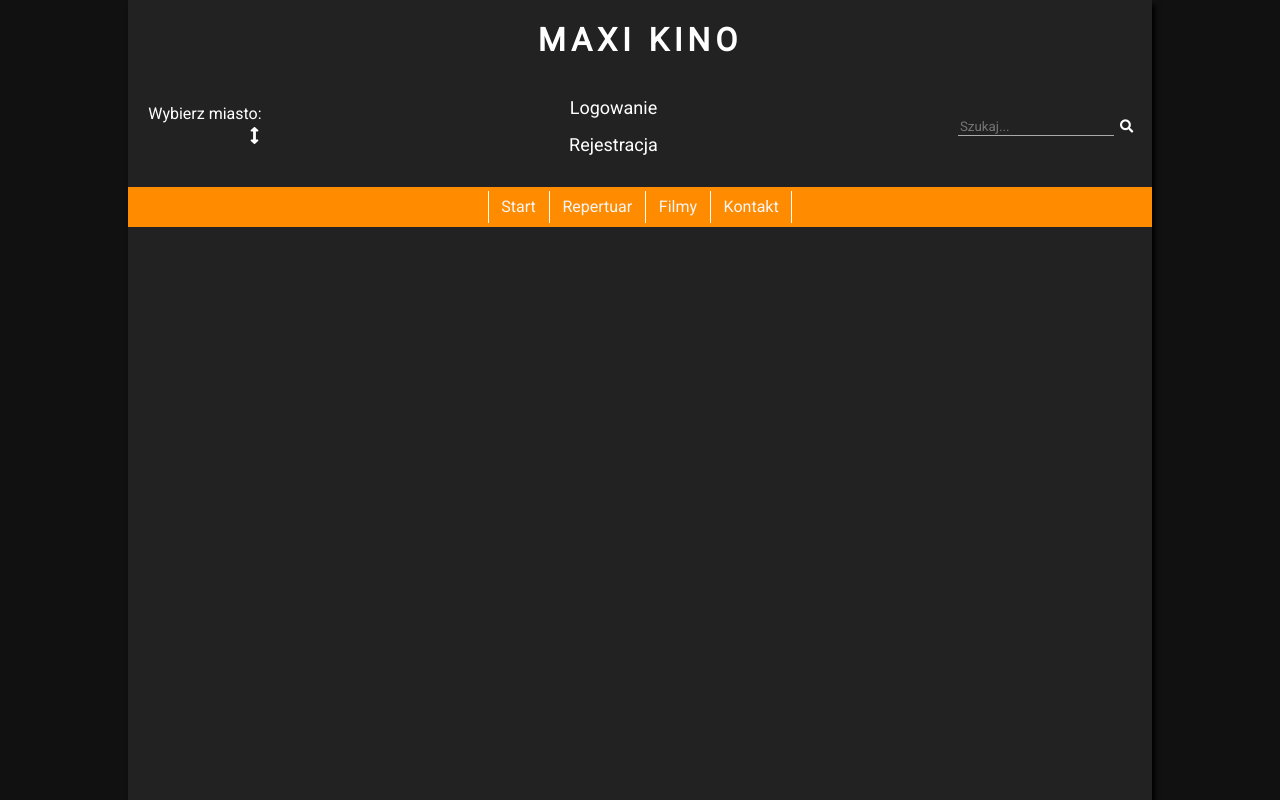
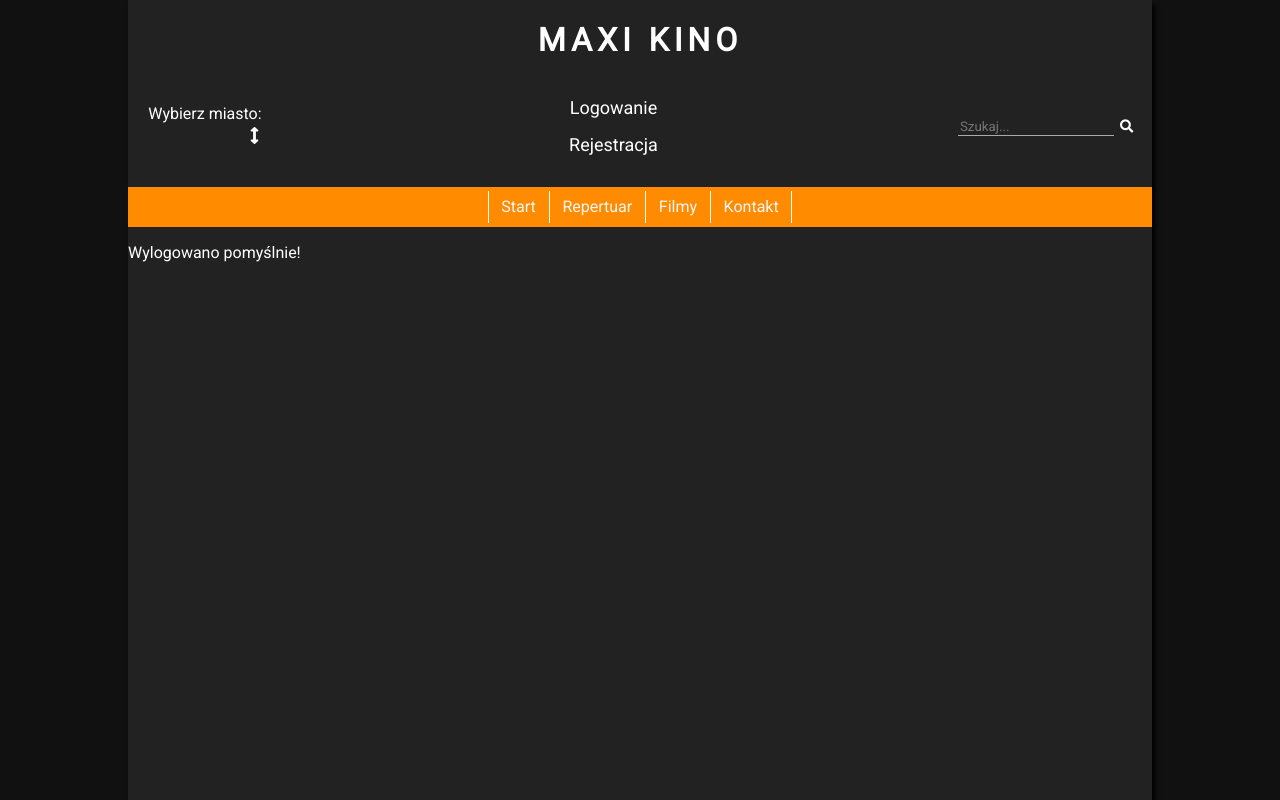
Before and after one commit to dar-gol/Cinema, a React (Create React App) app: page /logout in a window 1280 px wide. Shown: the top 800 px of the page. Built offline with nearby package versions, Linux system fonts and the light colour scheme; no server answers.

Commit message:
fix fetch in handleRegister

```diff
--- a/package.json
+++ b/package.json
@@ -6,6 +6,7 @@
     "@testing-library/jest-dom": "^5.11.5",
     "@testing-library/react": "^11.1.1",
     "@testing-library/user-event": "^12.2.0",
+    "axios": "^0.21.0",
     "node-sass": "^4.14.1",
     "react": "^17.0.1",
     "react-dom": "^17.0.1",
--- a/src/layouts/App.js
+++ b/src/layouts/App.js
@@ -1,5 +1,6 @@
 import React, { useState } from "react";
 import { BrowserRouter as Router } from "react-router-dom";
+import axios from "axios";
 
 import { UserContext } from "../Context/UserContext";
 
@@ -11,6 +12,8 @@ import Footer from "./Footer";
 import "../styles/App.sass";
 
 function App() {
+  const [failedLogin, setFailedLogin] = useState(false);
+  const [failedRegister, setFailedRegister] = useState(false);
   const [user, setUser] = useState({
     email: "",
     isUserLogged: sessionStorage.getItem("token") ? true : false,
@@ -30,16 +33,18 @@ function App() {
     })
       .then((res) => res.json())
       .then((res) => {
-        console.log(res)
-        if(!res.access_token) throw new Error(res.detail);
+        console.log(res);
+        if (!res.access_token) throw new Error(res.detail);
         sessionStorage.setItem("token", res.access_token);
         setUser({
           email: data.email,
           isUserLogged: true,
         });
+        setFailedLogin(false);
       })
       .catch((error) => {
         console.log(error);
+        setFailedLogin(true);
       });
     e.target.reset();
   };
@@ -50,23 +55,38 @@ function App() {
       mode: "cors",
       credentials: "same-origin",
       headers: {
-        Accept: "application/json",
+        accept: "application/json",
         "Content-Type": "application/json; charset=UTF-8",
       },
-      body: JSON.stringify({
-        email: data.email,
-        name: data.name,
-        surname: data.surname,
-        password: data.password,
-        phone: data.phone,
-      }),
-      referrerPolicy: 'no-referrer',
+      body: JSON.stringify(data),
     })
-      .then((res) => console.log(res))
+      .then((res) => {
+        if (!res.ok) throw res;
+        console.log("THEN");
+        console.log(res);
+      })
       .catch((error) => {
-        console.log(error);
+        console.log("Error occurred");
+        try {
+          error.json().then((body) => {
+            // console.log(body);
+            // console.log(body.detail);
+            setFailedRegister(body.detail);
+          });
+        } catch (e) {
+          console.log("Error parsing promise");
+          console.log(error);
+        }
       });
     e.target.reset();
+  };
+
+  const handleLogout = () => {
+    sessionStorage.clear();
+    setUser({
+      email: "",
+      isUserLogged: false,
+    });
   };
 
   return (
@@ -74,7 +94,15 @@ function App() {
       <Router>
         {<Header />}
         {<Navigation />}
-        {<Page handleLogin={handleLogin} handleRegister={handleRegister} />}
+        {
+          <Page
+            handleLogin={handleLogin}
+            handleRegister={handleRegister}
+            handleLogout={handleLogout}
+            failedLogin={failedLogin}
+            failedRegister={failedRegister}
+          />
+        }
         {<Footer />}
       </Router>
     </UserContext.Provider>
--- a/src/layouts/Header.js
+++ b/src/layouts/Header.js
@@ -44,7 +44,7 @@ const Header = () => {
               {!isUserLogged ? <NavLink to="/login">Logowanie</NavLink> : <NavLink to="/account">Konto</NavLink>}
             </li>
             <li>
-            {!isUserLogged ? <NavLink to="/registe">Rejestracja</NavLink> : <NavLink to="/logout">Wyloguj</NavLink>}
+            {!isUserLogged ? <NavLink to="/register">Rejestracja</NavLink> : <NavLink to="/logout">Wyloguj</NavLink>}
             </li>
           </ul>
         </div>
--- a/src/layouts/Page.js
+++ b/src/layouts/Page.js
@@ -9,6 +9,7 @@ import LoginPage from "../pages/LoginPage";
 import RegisterPage from "../pages/RegisterPage";
 
 import "../styles/Page.sass";
+import LogoutPage from "../pages/LogoutPage";
 
 const Page = (props) => {
 
@@ -20,10 +21,13 @@ const Page = (props) => {
       <Route path="/contact" exact component={ContactPage} />
 
       <Route path="/login" exact render={
-        () => <LoginPage handleLogin={props.handleLogin} />
+        () => <LoginPage handleLogin={props.handleLogin} failedLogin={props.failedLogin} />
+      } />
+      <Route path="/logout" exact render={
+        () => <LogoutPage handleLogout={props.handleLogout} />
       } />
       <Route path="/register" exact render={
-        () => <RegisterPage handleRegister={props.handleRegister} />
+        () => <RegisterPage handleRegister={props.handleRegister} failedRegister={props.failedRegister}/>
       } />
     </main>
   );
--- a/src/pages/LoginPage.js
+++ b/src/pages/LoginPage.js
@@ -1,5 +1,8 @@
-import React from "react";
+import React, { useContext } from "react";
 import { useForm } from "react-hook-form";
+import { Redirect } from "react-router-dom";
+
+import {UserContext} from '../Context/UserContext';
 
 import "../styles/LoginPage.sass";
 
@@ -24,49 +27,40 @@ const LoginItem = [
 
 const LoginPage = (props) => {
   const { register, handleSubmit, errors } = useForm();
+  const {isUserLogged} = useContext(UserContext)
+
+  if(isUserLogged){
+    return (<Redirect to='/'/>)
+  }
 
   return (
     <div className="login">
       <h2>Zaloguj się</h2>
       <form className="login-form" onSubmit={handleSubmit(props.handleLogin)}>
+        {props.failedLogin && (
+          <div className="failed-login">
+            <p>Nieprawidłowy e-mail lub hasło.</p>
+          </div>
+        )}
         {LoginItem.map((item) => (
-          <div key={item.id} className='input-item'>
+          <div key={item.id} className="input-item">
             <label htmlFor={item.id}>{item.label}</label>
             <input
               type={item.type}
               id={item.id}
               name={item.name}
               placeholder={item.placeholder}
-              ref={item.name ? register({
-                required: `${item.required}`
-              }) : null}
+              ref={
+                item.name
+                  ? register({
+                      required: `${item.required}`,
+                    })
+                  : null
+              }
             />
-            <div>{errors[item.name] && <p>{errors[item.name].message}</p>}</div>
+            <div>{errors[item.name] && <span>{errors[item.name].message}</span>}</div>
           </div>
         ))}
-
-        {/* <label htmlFor="username">E-mail:</label>
-                <input
-                    type="text"
-                    id="username"
-                    name="username"
-                    placeholder="Wpisz e-mail..."
-                    ref={register({
-                        required: "E-mail jest wymagany!"
-                    })}
-                />
-                {errors.username && <span>{errors.username.message}</span>}
-                <label htmlFor="password">Hasło:</label>
-                <input
-                    type="password"
-                    id="password"
-                    name="password"
-                    placeholder="Wpisz hasło..."
-                    ref={register({
-                        required: "Hasło jest wymagane!"
-                    })}
-                />
-                {errors.password && <span>{errors.password.message}</span>} */}
         <button type="submit">Zaloguj</button>
       </form>
     </div>
--- /dev/null
+++ b/src/pages/LogoutPage.js
@@ -0,0 +1,16 @@
+import React, { useEffect } from "react";
+
+const LogoutPage = (props) => {
+
+    useEffect(() => {
+        props.handleLogout();
+    }, [])
+
+  return (
+    <>
+      <div><p>Wylogowano pomyślnie!</p></div>
+    </>
+  );
+};
+
+export default LogoutPage;
--- a/src/styles/LoginPage.sass
+++ b/src/styles/LoginPage.sass
@@ -12,6 +12,12 @@
         background-color: #333
         border-radius: 20px
         padding: 1vh 1vw
+    span
+        color: firebrick
+    .failed-login
+        margin: 0 2vw
+        p
+            color: firebrick
     .input-item
         display: flex
         flex-direction: column
```
Also changed, not shown: src/pages/RegisterPage.js (+49 -21 lines), 1 other file (tests, documents, lock files or other folders).
